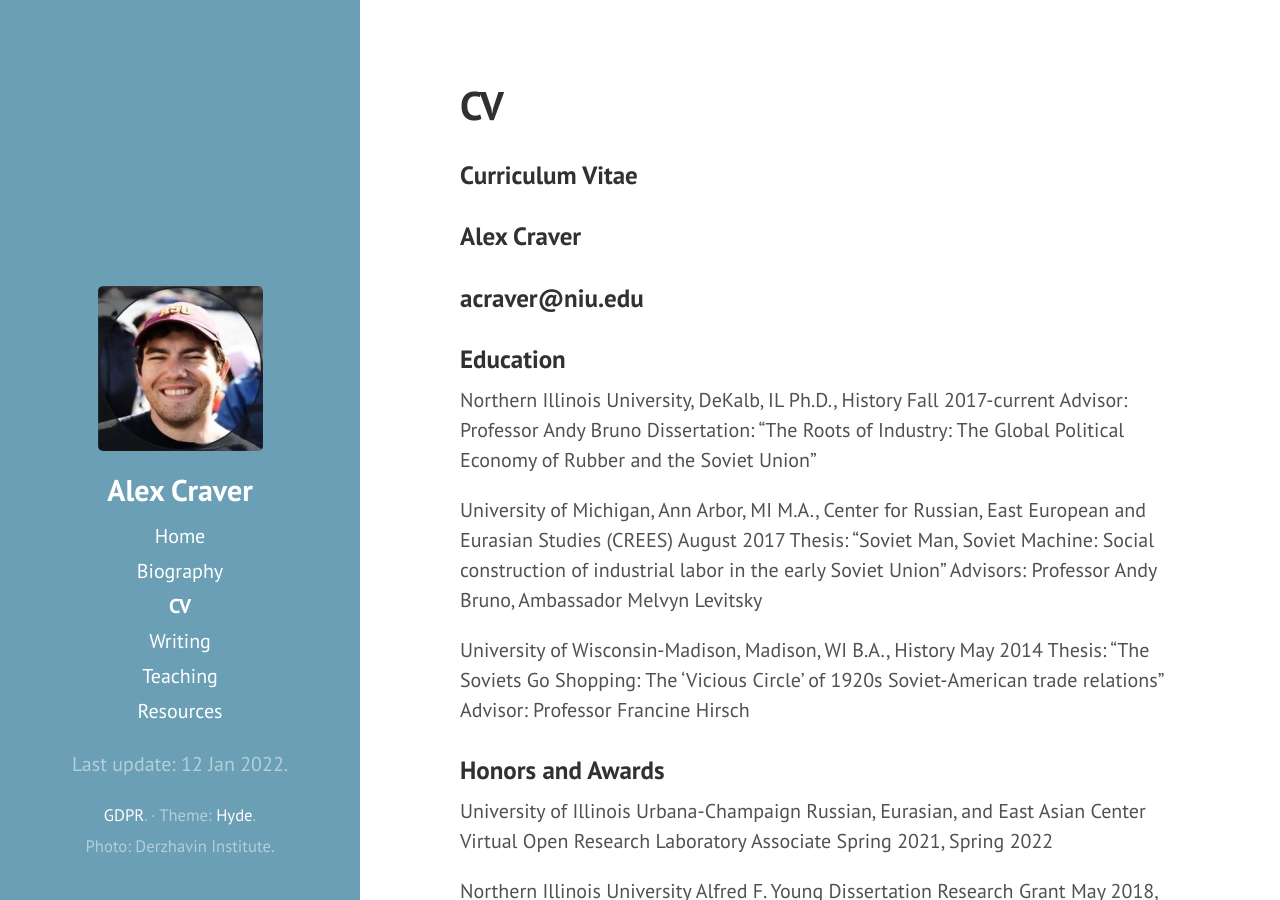
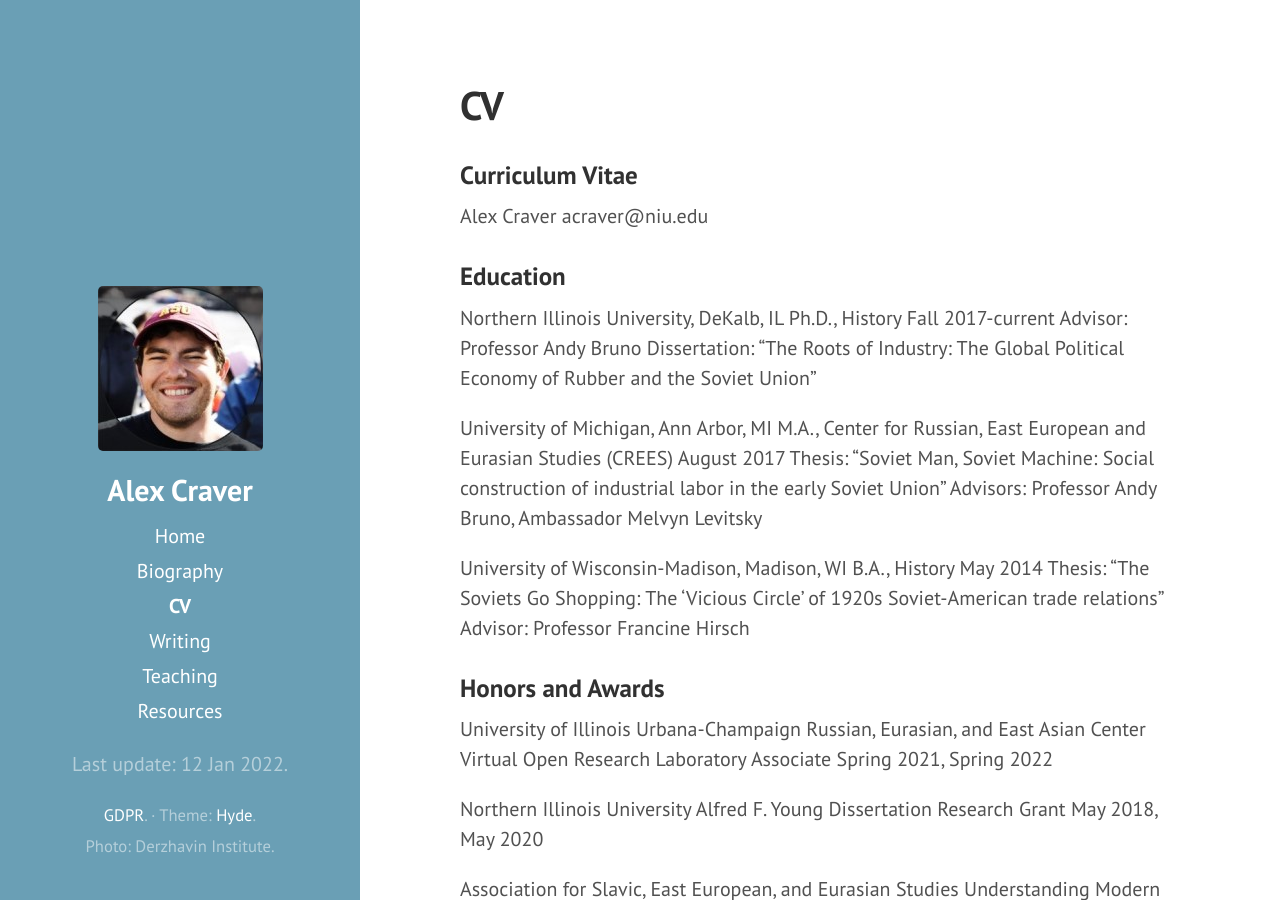
Before and after one commit to ahcraver/ahcraver.github.io, a Jekyll site: the page built from CV.md, in a window 1280 px wide and 900 px high. Built offline with Jekyll 4.4.1, drawn with Linux system fonts in a browser that asks for light colours.

Commit message:
Update CV.md

```diff
--- a/CV.md
+++ b/CV.md
@@ -3,8 +3,8 @@ layout: page
 title: CV
 ---
 ### Curriculum Vitae
-### Alex Craver
-### acraver@niu.edu
+Alex Craver
+acraver@niu.edu
 
 ### Education
 
```
